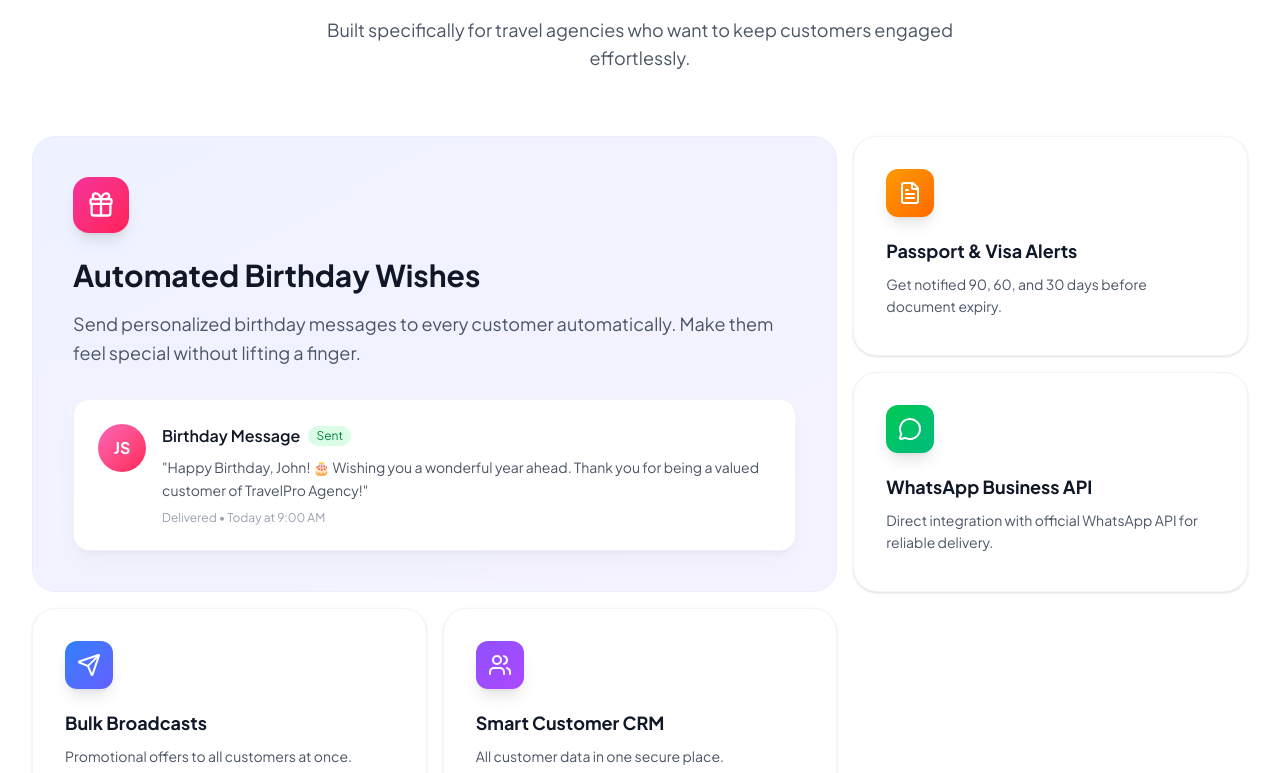
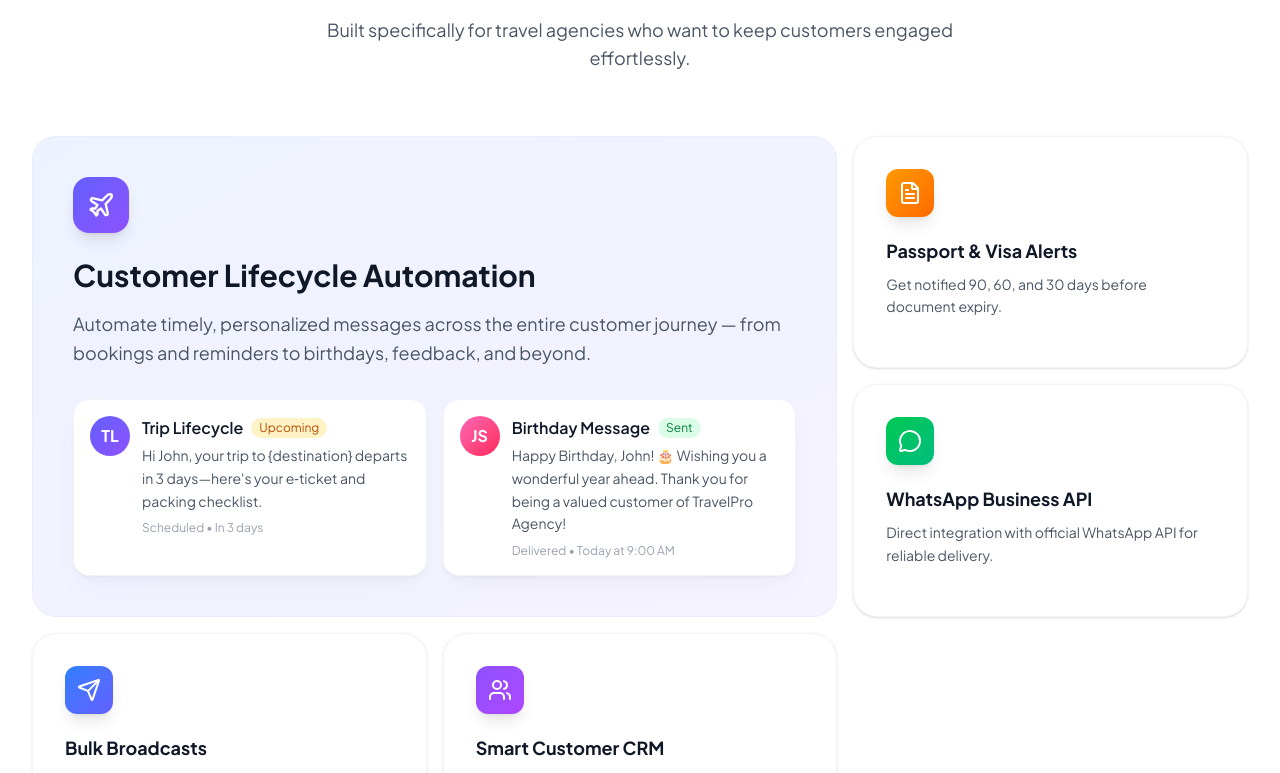
Before and after one commit to VISAM2529/pingmeup-landing-page, a Next.js app: page / in a window 1280 px wide. Shown: the part 1778-2551 px from the top of the page. Built offline with nearby package versions, Linux system fonts and the light colour scheme.

Commit message:
Update Hero and Features components: Enhanced messaging for appointment reminders, restructured feature descriptions, and added new mini previews for trip lifecycle and promotions. Restored birthday message display.

```diff
--- a/app/page.tsx
+++ b/app/page.tsx
@@ -554,7 +554,7 @@ function Hero({ onOpenModal }: { onOpenModal: () => void }) {
             custom={2}
             className="text-lg lg:text-xl text-gray-600 max-w-2xl mx-auto mb-10 leading-relaxed"
           >
-            PingMeUp sends automated WhatsApp messages for birthdays, passport expiries, and visa renewals. Your customers feel valued, you save hours.
+            PingMeUp sends automated WhatsApp messages for appointment reminders, passport expiries, birthdays, and visa renewals. Your customers feel valued, you save hours.
           </motion.p>
 
           {/* CTAs */}
@@ -805,10 +805,10 @@ function Features() {
 
   const features = [
     {
-      title: 'Automated Birthday Wishes',
-      description: 'Send personalized birthday messages to every customer automatically. Make them feel special without lifting a finger.',
-      icon: Gift,
-      color: 'from-pink-500 to-rose-500',
+      title: 'Customer Lifecycle Automation',
+      description: 'Automate timely, personalized messages across the entire customer journey — from bookings and reminders to birthdays, feedback, and beyond.',
+      icon: Plane,
+      color: 'from-indigo-500 to-violet-500',
       size: 'large',
     },
     {
@@ -893,20 +893,82 @@ function Features() {
             <h3 className="text-2xl lg:text-3xl font-bold mb-4">{features[0].title}</h3>
             <p className="text-gray-600 text-lg leading-relaxed mb-8">{features[0].description}</p>
 
-            {/* Mini preview */}
-            <motion.div
-              className="bg-white rounded-2xl p-6 shadow-premium border border-gray-100"
+            {/* Mini previews for travel agencies */}
+            <motion.div
+              className="grid grid-cols-1 sm:grid-cols-2 gap-4"
               initial={{ opacity: 0, y: 20 }}
               animate={isInView ? { opacity: 1, y: 0 } : {}}
               transition={{ delay: 0.4 }}
+            >
+              {/* Promotions & Fare Alerts */}
+              {/* <motion.div
+                className="bg-white rounded-2xl p-4 shadow-premium border border-gray-100"
                 whileHover={{ scale: 1.02 }}
               >
-              <div className="flex items-start gap-4">
-                <div className="w-12 h-12 rounded-full bg-gradient-to-br from-pink-400 to-rose-500 flex items-center justify-center text-white font-bold">
+                <div className="flex items-start gap-3">
+                  <div className="w-10 h-10 rounded-full bg-gradient-to-br from-rose-400 to-pink-500 flex items-center justify-center text-white font-bold">
+                    FA
+                  </div>
+                  <div className="flex-1">
+                    <div className="flex items-center gap-2 mb-1">
+                      <p className="font-semibold">Promotions & Fare Alerts</p>
+                      <motion.span
+                        className="text-xs bg-emerald-100 text-emerald-700 px-2 py-0.5 rounded-full"
+                        initial={{ scale: 0 }}
+                        animate={isInView ? { scale: 1 } : {}}
+                        transition={{ delay: 0.55, type: 'spring' }}
+                      >
+                        Live
+                      </motion.span>
+                    </div>
+                    <p className="text-gray-600 text-sm leading-relaxed">
+                      Hi {`{name}`}, fares to {`{destination}`} dropped—save 20% with code <strong>TRAVEL20</strong>. Book now.
+                    </p>
+                    <p className="text-xs text-gray-400 mt-2">Delivered • Today at 11:12 AM</p>
+                  </div>
+                </div>
+              </motion.div> */}
+
+              {/* Trip Lifecycle Messaging */}
+              <motion.div
+                className="bg-white rounded-2xl p-4 shadow-premium border border-gray-100"
+                whileHover={{ scale: 1.02 }}
+              >
+                <div className="flex items-start gap-3">
+                  <div className="w-10 h-10 rounded-full bg-gradient-to-br from-indigo-500 to-violet-500 flex items-center justify-center text-white font-bold">
+                    TL
+                  </div>
+                  <div className="flex-1">
+                    <div className="flex items-center gap-2 mb-1">
+                      <p className="font-semibold">Trip Lifecycle</p>
+                      <motion.span
+                        className="text-xs bg-amber-100 text-amber-700 px-2 py-0.5 rounded-full"
+                        initial={{ scale: 0 }}
+                        animate={isInView ? { scale: 1 } : {}}
+                        transition={{ delay: 0.6, type: 'spring' }}
+                      >
+                        Upcoming
+                      </motion.span>
+                    </div>
+                    <p className="text-gray-600 text-sm leading-relaxed">
+                      Hi John, your trip to {`{destination}`} departs in 3 days—here's your e‑ticket and packing checklist.
+                    </p>
+                    <p className="text-xs text-gray-400 mt-2">Scheduled • In 3 days</p>
+                  </div>
+                </div>
+              </motion.div>
+
+              {/* Birthday Message (restored) */}
+              <motion.div
+                className="bg-white rounded-2xl p-4 shadow-premium border border-gray-100"
+                whileHover={{ scale: 1.02 }}
+              >
+                <div className="flex items-start gap-3">
+                  <div className="w-10 h-10 rounded-full bg-gradient-to-br from-pink-400 to-rose-500 flex items-center justify-center text-white font-bold">
                     JS
                   </div>
                   <div className="flex-1">
-                  <div className="flex items-center gap-2 mb-2">
+                    <div className="flex items-center gap-2 mb-1">
                       <p className="font-semibold">Birthday Message</p>
                       <motion.span
                         className="text-xs bg-green-100 text-green-700 px-2 py-0.5 rounded-full"
@@ -918,11 +980,12 @@ function Features() {
                       </motion.span>
                     </div>
                     <p className="text-gray-600 text-sm leading-relaxed">
-                    "Happy Birthday, John! 🎂 Wishing you a wonderful year ahead. Thank you for being a valued customer of TravelPro Agency!"
+                      Happy Birthday, John! 🎂 Wishing you a wonderful year ahead. Thank you for being a valued customer of TravelPro Agency!
                     </p>
                     <p className="text-xs text-gray-400 mt-2">Delivered • Today at 9:00 AM</p>
                   </div>
                 </div>
+              </motion.div>
             </motion.div>
           </motion.div>
 
```
Lines whose indentation alone changed are shown as unchanged.
